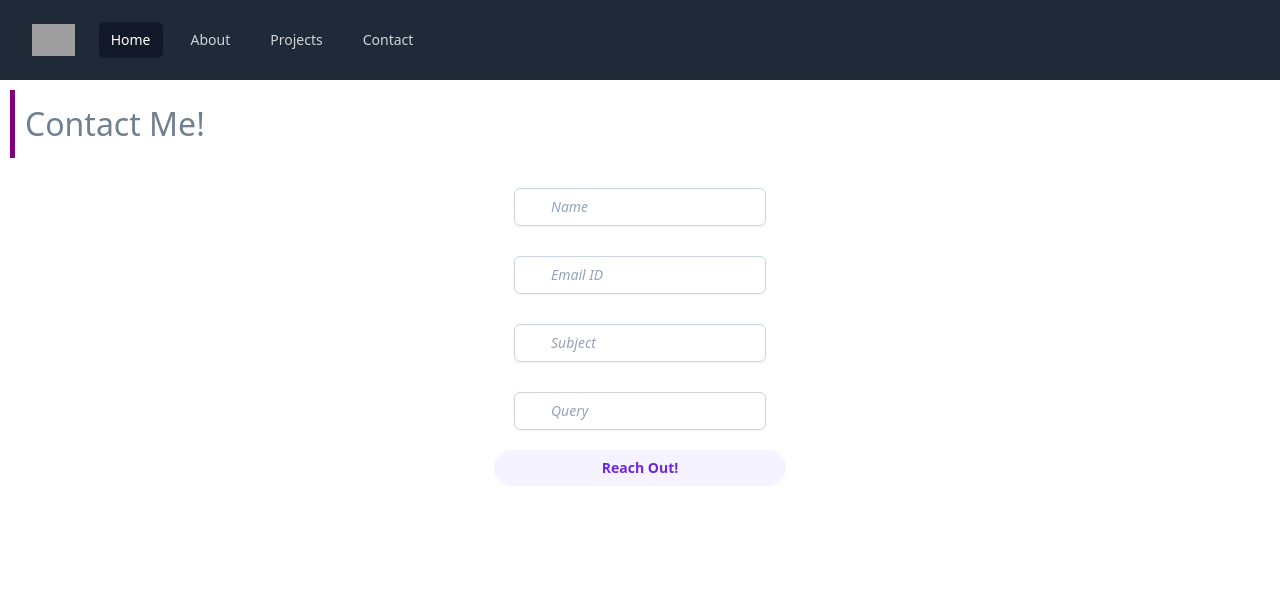
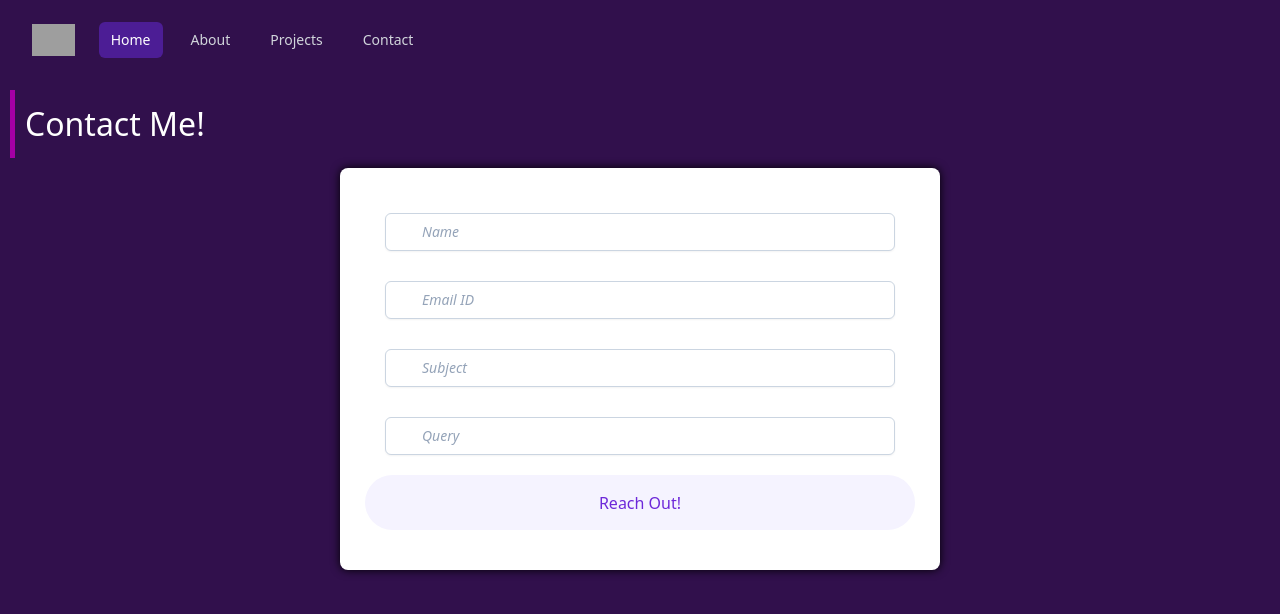
Before and after one commit to varadp871/my-portfolio-gatsby, a Gatsby site: page /Contact in a window 1280 px wide. Built offline with nearby package versions, Linux system fonts and the light colour scheme; Gatsby itself is replaced by a stand-in of ours; grey boxes are pictures that could not be loaded.

Commit message:
Added CSS to contact form

```diff
--- a/src/pages/Contact.js
+++ b/src/pages/Contact.js
@@ -11,7 +11,7 @@ const initialValues = {
 };
 
 function Contact() {
-  const {values, errors, handleBlur, touched, handleSubmit, handleChange} = useFormik({
+  const {values, isSubmitting, errors, handleBlur, touched, handleSubmit, handleChange} = useFormik({
     initialValues: initialValues,
     validationSchema: checkContactSchema,
     onSubmit: (values, action) => {
@@ -22,9 +22,10 @@ function Contact() {
 
   return (
     <>
-      <div>
+      <div className="darkBackground">
         <Navbar />
-        <h1 className="text_color_light headingStyles contactText">
+        <div>
+        <h1 className="headingStyles contactText">
           Contact Me!
         </h1>
         <div className="contactForm">
@@ -81,10 +82,12 @@ function Contact() {
               />
               { errors.query && touched.query ? <p className="formError"> { errors.query } </p> : null }
             </label>
-            <button className="mr-4 py-2 px-4 rounded-full text-violet-700 border-0 block w-full text-sm font-semibold bg-violet-50 text-slate-500 hover:bg-violet-100">
+            <button id="formBtn" className="mr-4 py-2 px-4 rounded-full text-violet-700 border-0 block w-full text-sm font-semibold bg-violet-50 text-slate-500 hover:bg-violet-100" disabled={isSubmitting}>
               Reach Out!
             </button>
           </form>
+
+        </div>
         </div>
       </div>
     </>
--- a/src/pages/Navbar.js
+++ b/src/pages/Navbar.js
@@ -1,22 +1,43 @@
-import React, { Component } from 'react'
+import React, { useState } from 'react'
 import { Disclosure, DisclosureButton, DisclosurePanel, Menu, MenuButton, MenuItem, MenuItems } from '@headlessui/react'
 import { Bars3Icon, BellIcon, XMarkIcon } from '@heroicons/react/24/outline'
 import { Link } from 'gatsby'
-
-const navigation = [
-  { name: 'Home', href: '/Home', current: true },
-  { name: 'About', href: '/About', current: false },
-  { name: 'Projects', href: '/Projects', current: false },
-  { name: 'Contact', href: '/Contact', current: false },
-]
 
 function classNames(...classes) {
   return classes.filter(Boolean).join(' ')
 }
 
 export default function Navbar() {
+
+  const [navigation, setNavigation] = useState([
+    { name: 'Home', href: '/Home', current: true },
+    { name: 'About', href: '/About', current: false },
+    { name: 'Projects', href: '/Projects', current: false },
+    { name: 'Contact', href: '/Contact', current: false },
+  ]);
+
+const handleItemClick = (itemName) => {
+  console.log("Clicked")
+  setNavigation((prevNavigation)=> {
+    return prevNavigation.map((item) => {
+      if(item.name === itemName){
+        console.log(item.name, " ", itemName)
+        let finalNav = {...item, current :true}
+        console.log("Final nav array : ", finalNav)
+        return { ...item, current: true }
+      }else {
+        console.log(item.name, " ", itemName)
+        let finalNav = {...item, current:false}
+        console.log("Final nav array : ", finalNav)
+        return { ...item, current: false }
+      }
+    })
+  })
+}
+
+
   return (
-    <Disclosure as="nav" className="bg-gray-800">
+    <Disclosure as="nav" className="bg-blueviolet-800">
       <div className="mx-auto max-w-7xl px-2 sm:px-6 lg:px-8">
         <div className="relative flex h-20 items-center justify-between">
           <div className="absolute inset-y-0 left-0 flex items-center sm:hidden">
@@ -43,8 +64,9 @@ export default function Navbar() {
                   <Link
                     key={item.name}
                     to={item.href}
+                    onClick={() => handleItemClick(item.name)}
                     className={classNames(
-                      item.current ? 'bg-gray-900 text-white' : 'text-gray-300 hover:bg-gray-700 hover:text-white',
+                      item.current ? 'bg-violet-900 text-white' : 'text-gray-300 hover:bg-violet-900 hover:text-white',
                       'rounded-md px-3 py-2 text-sm font-medium',
                     )}
                   >
--- a/src/pages/index.js
+++ b/src/pages/index.js
@@ -1,23 +1,24 @@
-import * as React from "react"
-import Navbar from "./Navbar"
-import Home from "./Home"
-import '../styles/pageStyles.css'
-import '../styles/global.css'
+import * as React from "react";
+import Navbar from "./Navbar";
+import Home from "./Home";
+import "../styles/pageStyles.css";
+import "../styles/global.css";
 
 const IndexPage = () => {
   return (
-    <div className="bg_color_light">
-    <main className="pageStyles">
-      <Home />
-      <h1 className="text_color_light headingStyles">
-        Welcome to my page
-      </h1>
+    <>
 
-    </main>
-    </div>
-  )
-}
+      <div className="bg_color_light">
+        <main className="pageStyles">
+          <Home />
+          <h1 className="text_color_light headingStyles">Welcome to my page</h1>
+        </main>
+      </div>
 
-export default IndexPage
+    </>
+    );
+};
 
-export const Head = () => <title>Home Page</title>
+export default IndexPage;
+
+export const Head = () => <title>Home Page</title>;
--- a/src/schemas/index.js
+++ b/src/schemas/index.js
@@ -1,9 +1,9 @@
 import * as Yup from 'yup';
 
 export const checkContactSchema = Yup.object({
-    name:Yup.string().min(3).max(25).required("Please enter your Name"),
-    email:Yup.string().email().required("Please enter your Email ID"),
-    subject:Yup.string().min(2).required("Please enter the Subject of your query"),
-    query:Yup.string().min(5).required("Details required please!")
+    name:Yup.string().min(3, 'Name must contain minimum 3 characters').max(25).required("Please enter your Name"),
+    email:Yup.string().email('Please enter a valid Email ID').required("Please enter your Email ID"),
+    subject:Yup.string().min(2, 'Subject less than 2 characters? Lets try again :)').required("Please enter the Subject of your query"),
+    query:Yup.string().min(5, 'Such a short query? Go on write the story!').required("Details required please!")
 
 });
--- a/src/styles/myCss.css
+++ b/src/styles/myCss.css
@@ -1,18 +1,43 @@
+.darkBackground {
+    display: block;
+    justify-content: center;
+    align-items: center;
+    min-height: 100vh;
+    background: rgb(49, 16, 76);
+}
 .contactForm {
     display: flex;
     align-items: center;
     justify-content: center;
 }
-
+form {
+    max-width: 600px;
+    width: 100%;
+    background: #fff;
+    padding: 25px 25px 40px;
+    border-radius: 8px;
+    box-shadow: 0 0 10px;
+}
 .label {
     margin: 10px;
     padding: 10px;
 }
-
+#formBtn {
+    width: 100%;
+    height: 55px;
+    font-size: 16px;
+    font-weight: 500;
+}
 .contactText {
     margin: 10px;
     padding: 10px;
     font-size: xx-large;
     display: inline-flex;
-    border-left: 5px solid purple;
+    border-left: 5px solid rgb(165, 0, 165);
+    justify-content: center;
+    color: #fff;
 }
+
+.formError {
+    color: red
+}
```
